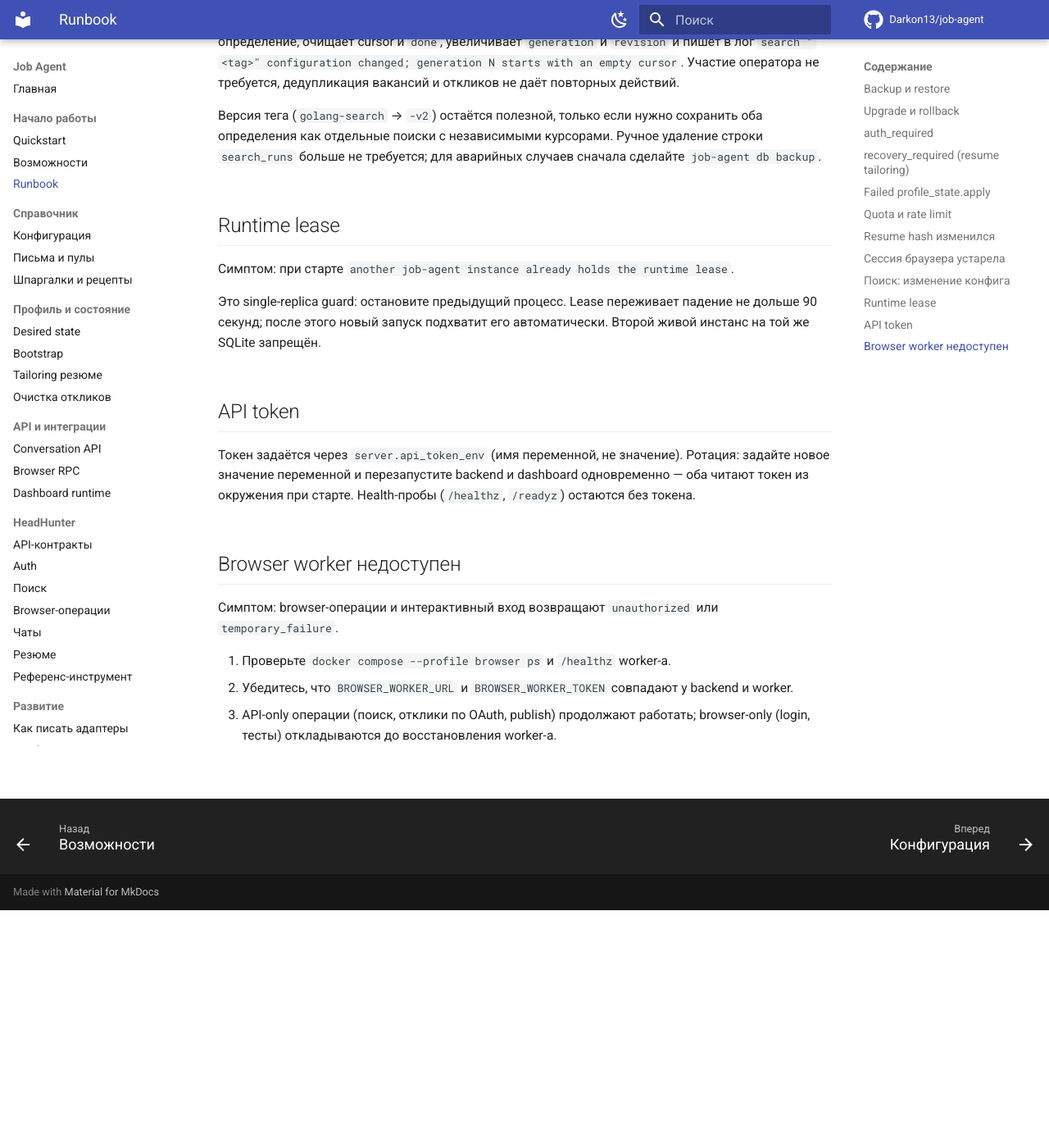
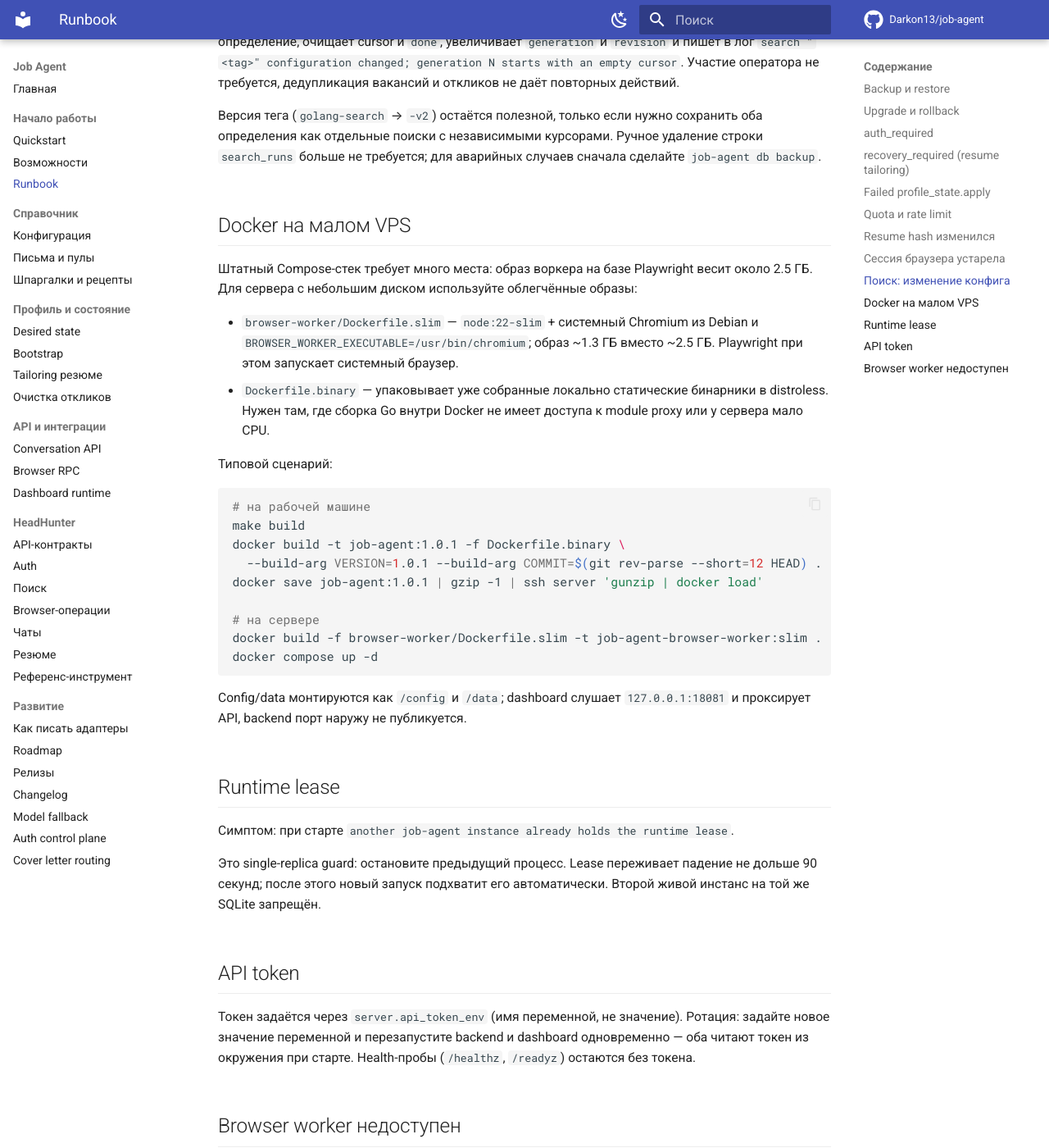
Before and after one commit to Darkon13/job-agent, an MkDocs documentation site: the page built from docs/runbook.md, in a window 1280 px wide and 1400 px high, scrolled down 3265 px. Shown: the whole window at 82% size. Built offline with MkDocs 1.6.1 and Material for MkDocs 9.7.7, drawn with Linux system fonts in a browser that asks for light colours; comment, search, counter and statistics services are not loaded; before the commit the page ends 4375 px from its top, so only the background shows below that.

Commit message:
build: add slim worker and prebuilt-binary Dockerfiles
The Playwright-based worker image is about 2.5 GB, which does not fit a
small VPS. The slim variant installs Debian Chromium and points the
worker at it. Dockerfile.binary packages locally built static binaries
into distroless for hosts where the Go build cannot reach the module
proxy.

````diff
--- a/docs/runbook.md
+++ b/docs/runbook.md
@@ -135,6 +135,35 @@
 Ручное удаление строки `search_runs` больше не требуется; для аварийных случаев
 сначала сделайте `job-agent db backup`.
 
+## Docker на малом VPS
+
+Штатный Compose-стек требует много места: образ воркера на базе Playwright весит
+около 2.5 ГБ. Для сервера с небольшим диском используйте облегчённые образы:
+
+- `browser-worker/Dockerfile.slim` — `node:22-slim` + системный Chromium из
+  Debian и `BROWSER_WORKER_EXECUTABLE=/usr/bin/chromium`; образ ~1.3 ГБ вместо
+  ~2.5 ГБ. Playwright при этом запускает системный браузер.
+- `Dockerfile.binary` — упаковывает уже собранные локально статические
+  бинарники в distroless. Нужен там, где сборка Go внутри Docker не имеет
+  доступа к module proxy или у сервера мало CPU.
+
+Типовой сценарий:
+
+```bash
+# на рабочей машине
+make build
+docker build -t job-agent:1.0.1 -f Dockerfile.binary \
+  --build-arg VERSION=1.0.1 --build-arg COMMIT=$(git rev-parse --short=12 HEAD) .
+docker save job-agent:1.0.1 | gzip -1 | ssh server 'gunzip | docker load'
+
+# на сервере
+docker build -f browser-worker/Dockerfile.slim -t job-agent-browser-worker:slim .
+docker compose up -d
+```
+
+Config/data монтируются как `/config` и `/data`; dashboard слушает
+`127.0.0.1:18081` и проксирует API, backend порт наружу не публикуется.
+
 ## Runtime lease
 
 Симптом: при старте `another job-agent instance already holds the runtime
````
Also changed, not shown: docs/changelog.md (+5 -0 lines), 2 other files.
